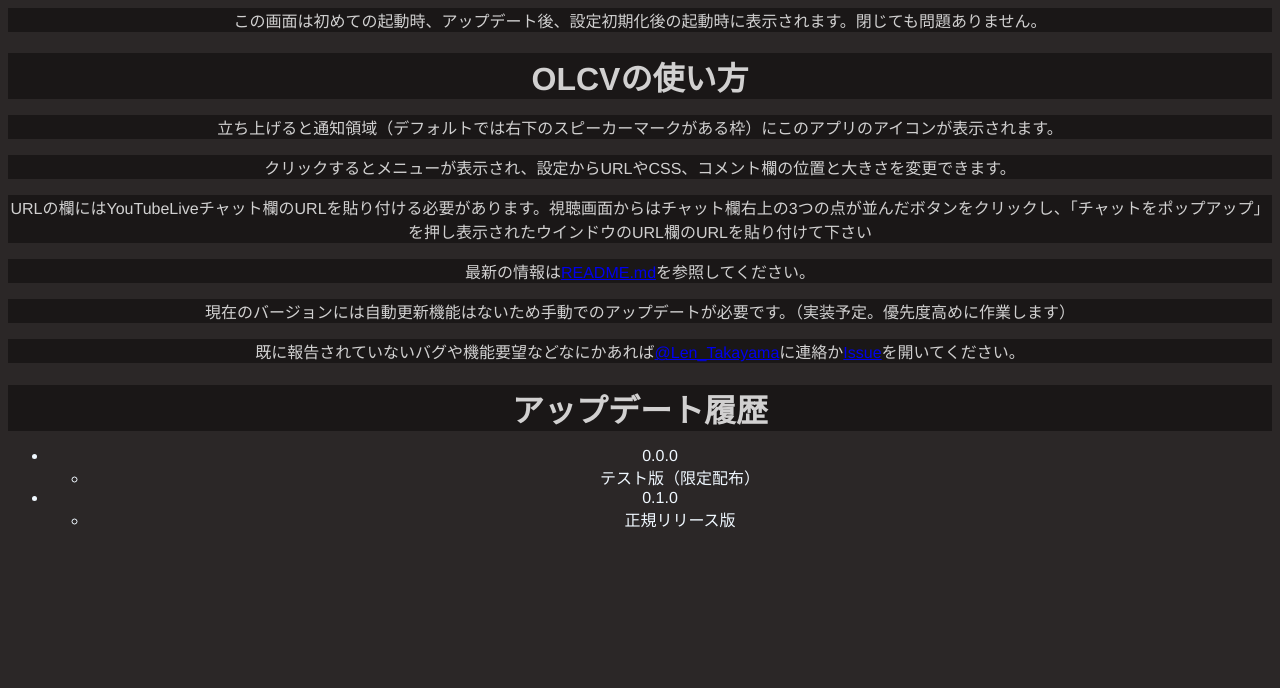
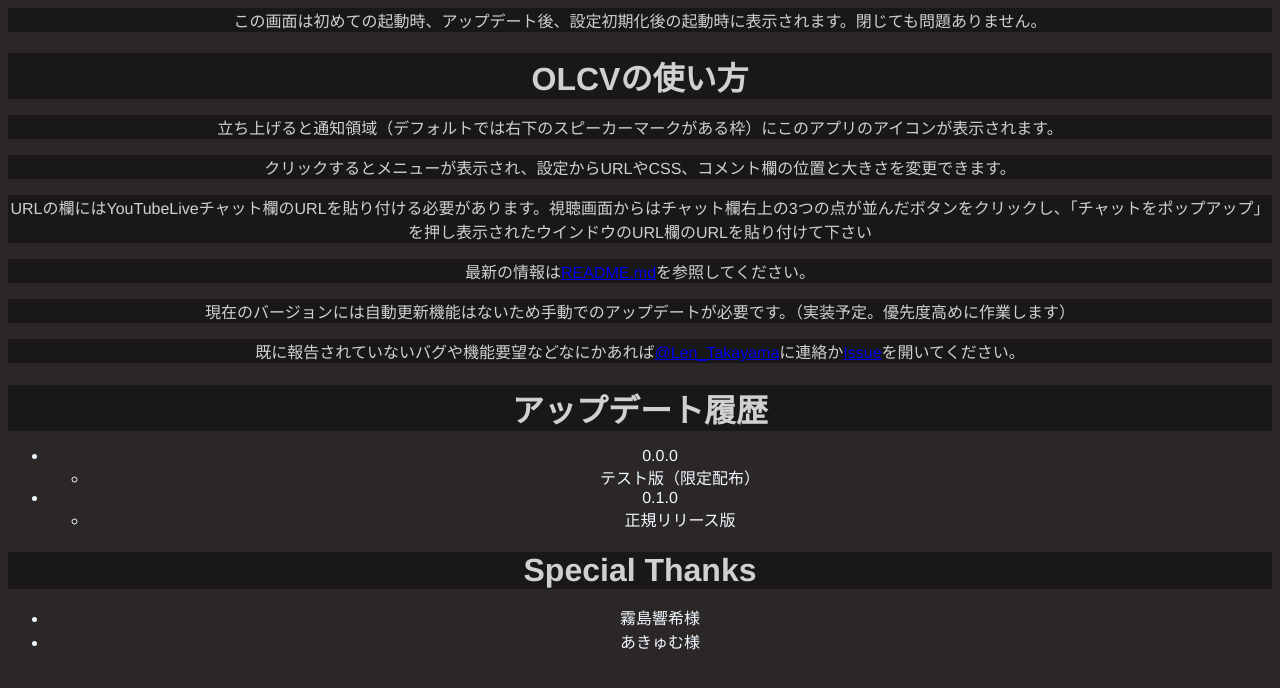
Before and after one commit to LenTakayama/Overlay-Live-Comment-Viewer, a website built with webpack: page src/renderer/readme.html in a window 1280 px wide. Built offline with nearby package versions, Linux system fonts and the light colour scheme.

Commit message:
CI/CDを無効化、Special Thanksを追加

```diff
--- a/src/renderer/readme.html
+++ b/src/renderer/readme.html
@@ -61,5 +61,12 @@
         </ul>
       </div>
     </div>
+    <div>
+      <h1>Special Thanks</h1>
+      <ul>
+        <li>霧島響希様</li>
+        <li>あきゅむ様</li>
+      </ul>
+    </div>
   </body>
 </html>
```
Also changed, not shown: .github/workflows/CD.yml, .github/workflows/CI.yml, README.md.
